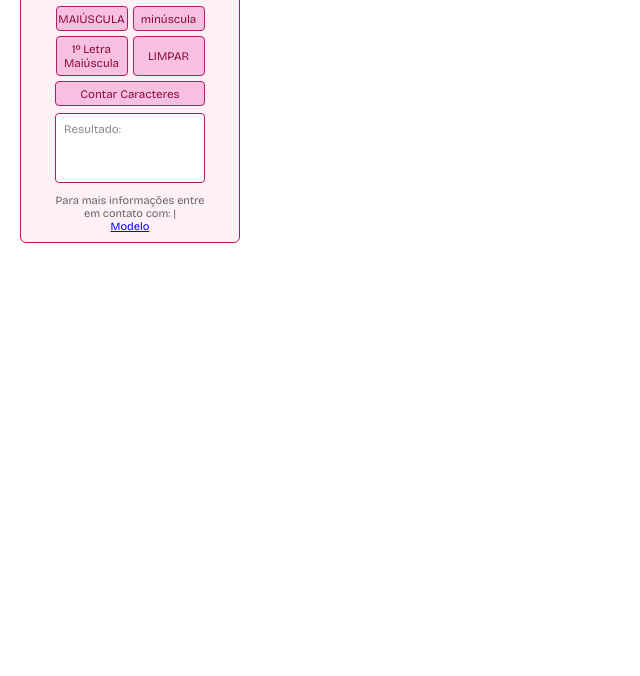
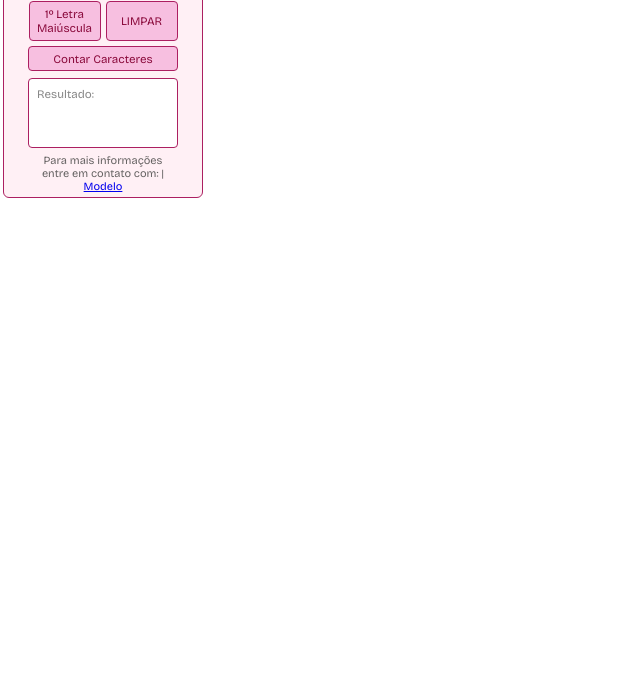
Before and after one commit to weronicamelo/ext_transformetextos_modelo, a browser extension: page index.html in a window 1280 px wide. Shown: the part 124-800 px from the top of the page, without its empty margins (0-640 px from the left). Drawn offline with nearby package versions, Linux system fonts and the light colour scheme.

Commit message:
UPDATE: Alteração do arquivo CSS

```diff
--- a/style.css
+++ b/style.css
@@ -14,20 +14,20 @@
 .caixa {
     border: 1px solid #ac1f61;
     background-color: #fff0f5;
-    width: 220px;
+    width: 200px;
     padding: 55px 40px;
     border-radius: 6px;
     display: flex;
     flex-direction: column;
     align-items: center;
     justify-content: center;
-    margin-left: 20px;
-    margin-top: 35px;
+    margin-left: 3px;
+    margin-top: 10px;
 }
 
 .container-pai {
-    width: 150px;
-    height: 200px;
+    width: 123px;
+    height: 180px;
 
     /*FlexBox*/
     display: flex;
@@ -156,8 +156,8 @@
     font-size: 0.85rem;
     color: #666363;
     text-align: center;
-    padding-bottom: 5px;
-    margin-top: 9px;
+    padding-bottom: 10px;
+    margin-top: 4px;
 }
 
 .text-info p,
```
